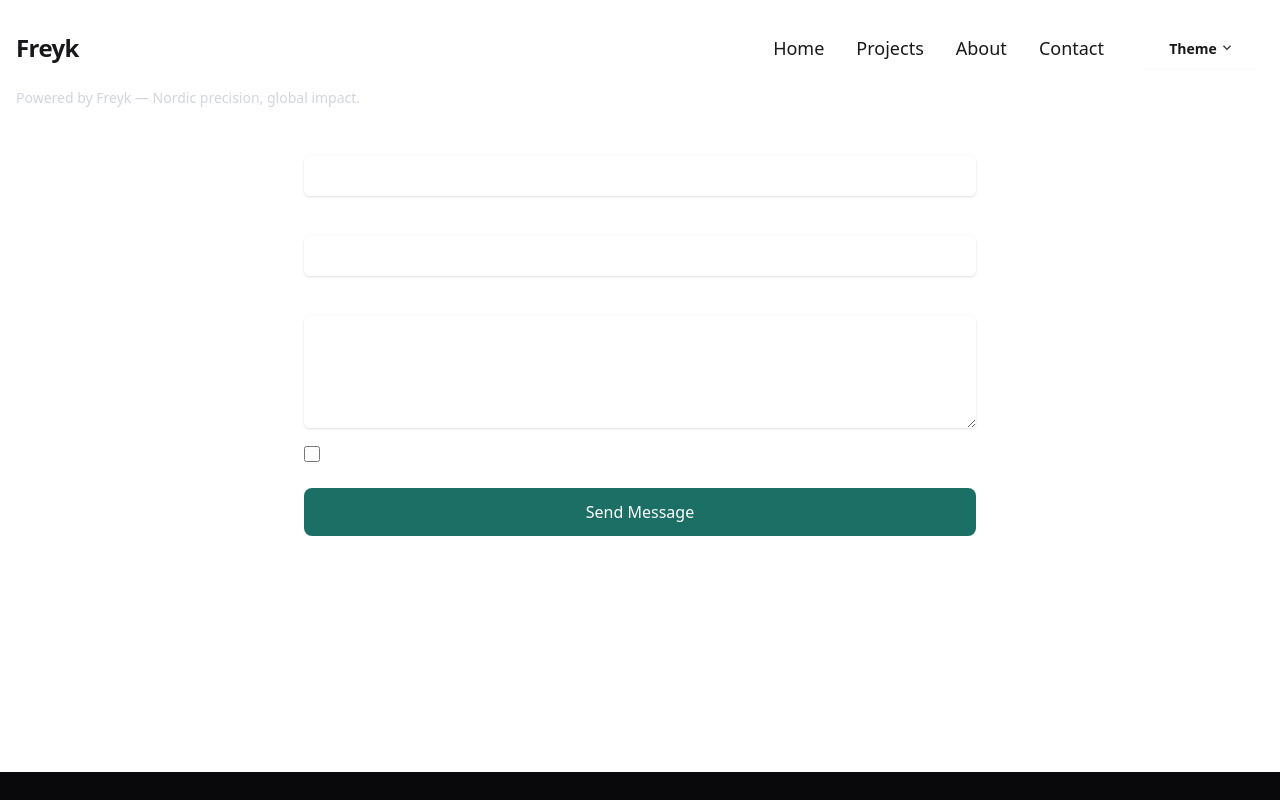
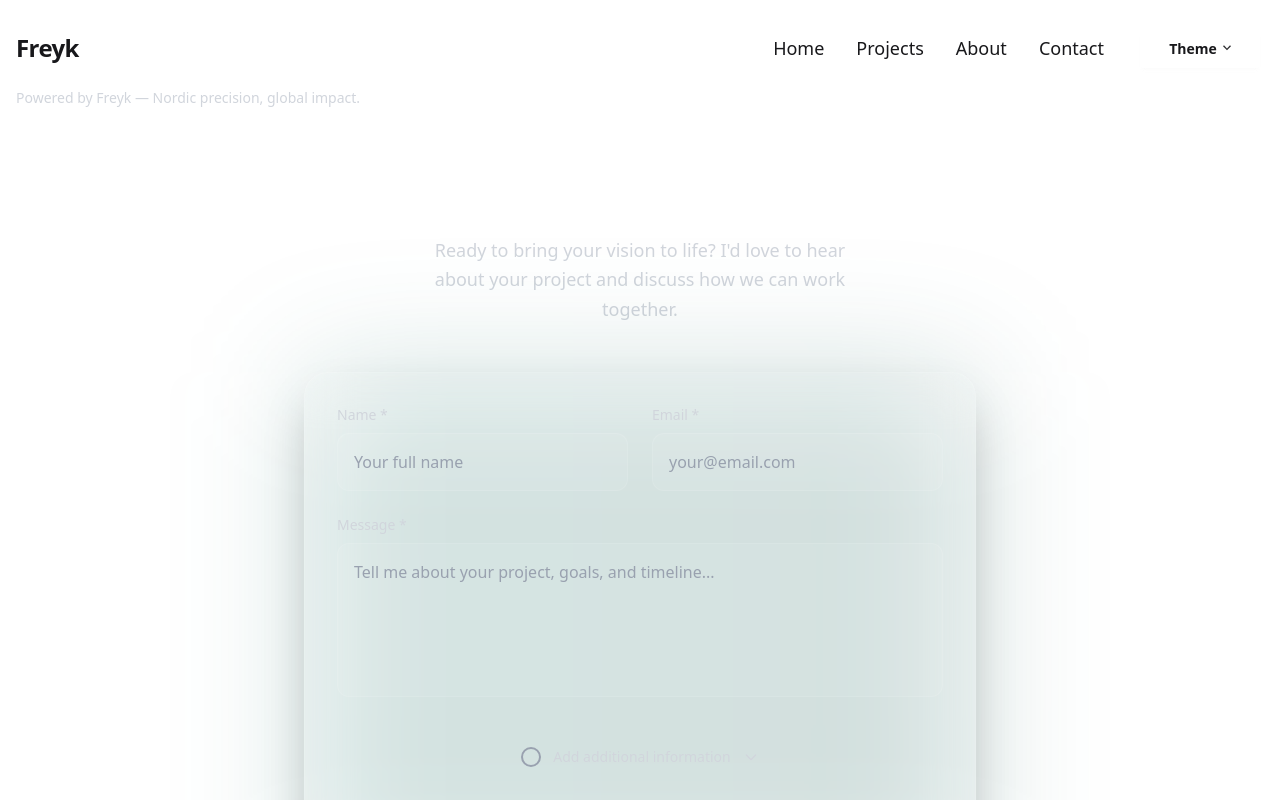
Before and after one commit to Mezsoa/Portfolio, a SvelteKit app: page /contact in a window 1280 px wide. Shown: the top 800 px of the page. Built offline with nearby package versions, Linux system fonts and the light colour scheme; no server answers.

Commit message:
updated the contact form and background to something more modern with touches and ideas from apple, stripe and Airbnb

```diff
--- a/src/routes/contact/+page.svelte
+++ b/src/routes/contact/+page.svelte
@@ -2,16 +2,12 @@
 	import emailjs from '@emailjs/browser';
 	import { onMount } from 'svelte';
 
-
-
 	let showAdditionalFields = $state(false);
 	let isSubmitting = $state(false);
 	let submitStatus = $state<'idle' | 'success' | 'error'>('idle');
-
-
+	let focusedField = $state<string | null>(null);
 
 	onMount(() => {
-		// Initialize EmailJS with your public key
 		emailjs.init(import.meta.env.VITE_EMAILJS_PUBLIC_KEY);
 	});
 
@@ -50,111 +46,268 @@
 	}
 </script>
 
-<form onsubmit={handleSubmit} class="mx-auto max-w-2xl space-y-6 min-h-[80vh]">
-    <div class="space-y-4">
-        <div>
-            <label for="name" class="block text-sm font-medium text-white">Name</label>
+<div class="min-h-[80vh] flex items-center justify-center py-12 px-4 sm:px-6 lg:px-8">
+	<div class="w-full max-w-2xl">
+		<!-- Header Section -->
+		<div class="text-center mb-12">
+			<h1 class="text-4xl font-bold text-white mb-4 tracking-tight">
+				Let's Build Something Amazing
+			</h1>
+			<p class="text-lg text-gray-300 max-w-md mx-auto leading-relaxed">
+				Ready to bring your vision to life? I'd love to hear about your project and discuss how we can work together.
+			</p>
+		</div>
+
+		<!-- Form Container -->
+		<div class="relative">
+			<!-- Background Glow Effect -->
+			<div class="absolute inset-0 bg-gradient-to-r from-[#1b6f65]/20 to-[#155a52]/20 rounded-3xl blur-3xl"></div>
+
+			<!-- Form Card -->
+			<div class="relative bg-white/5 backdrop-blur-xl border border-white/10 rounded-3xl p-8 shadow-2xl">
+				<form onsubmit={handleSubmit} class="space-y-8">
+					<!-- Required Fields Section -->
+					<div class="space-y-6">
+						<div class="grid grid-cols-1 md:grid-cols-2 gap-6">
+							<div class="group">
+								<label for="name" class="block text-sm font-medium text-gray-300 mb-2 transition-colors group-focus-within:text-[#1b6f65]">
+									Name *
+								</label>
+								<div class="relative">
 									<input
 										type="text"
 										id="name"
 										name="name"
 										required
-                class="mt-1 block w-full rounded-md border-gray-300 bg-white/10 px-4 py-2 text-white shadow-sm focus:border-[#1b6f65] focus:ring-[#1b6f65]"
+										bind:this={focusedField}
+										onfocus={() => focusedField = 'name'}
+										onblur={() => focusedField = null}
+										class="w-full px-4 py-4 bg-white/5 border border-white/10 rounded-xl text-white placeholder-gray-400 transition-all duration-300 focus:border-[#1b6f65] focus:ring-2 focus:ring-[#1b6f65]/20 focus:outline-none focus:bg-white/10"
+										placeholder="Your full name"
 									/>
+									<div class="absolute inset-0 rounded-xl bg-gradient-to-r from-[#1b6f65]/0 to-[#155a52]/0 transition-all duration-300 group-focus-within:from-[#1b6f65]/10 group-focus-within:to-[#155a52]/10 pointer-events-none"></div>
+								</div>
 							</div>
 
-        <div>
-            <label for="email" class="block text-sm font-medium text-white">Email</label>
+							<div class="group">
+								<label for="email" class="block text-sm font-medium text-gray-300 mb-2 transition-colors group-focus-within:text-[#1b6f65]">
+									Email *
+								</label>
+								<div class="relative">
 									<input
 										type="email"
 										id="email"
 										name="email"
 										required
-                class="mt-1 block w-full rounded-md border-gray-300 bg-white/10 px-4 py-2 text-white shadow-sm focus:border-[#1b6f65] focus:ring-[#1b6f65]"
+										bind:this={focusedField}
+										onfocus={() => focusedField = 'email'}
+										onblur={() => focusedField = null}
+										class="w-full px-4 py-4 bg-white/5 border border-white/10 rounded-xl text-white placeholder-gray-400 transition-all duration-300 focus:border-[#1b6f65] focus:ring-2 focus:ring-[#1b6f65]/20 focus:outline-none focus:bg-white/10"
+										placeholder="your@email.com"
 									/>
+									<div class="absolute inset-0 rounded-xl bg-gradient-to-r from-[#1b6f65]/0 to-[#155a52]/0 transition-all duration-300 group-focus-within:from-[#1b6f65]/10 group-focus-within:to-[#155a52]/10 pointer-events-none"></div>
+								</div>
+							</div>
 						</div>
 
-        <div>
-            <label for="message" class="block text-sm font-medium text-white">Message</label>
+						<div class="group">
+							<label for="message" class="block text-sm font-medium text-gray-300 mb-2 transition-colors group-focus-within:text-[#1b6f65]">
+								Message *
+							</label>
+							<div class="relative">
 								<textarea
 									id="message"
 									name="message"
-                rows="4"
+									rows="5"
 									required
-                class="mt-1 block w-full rounded-md border-gray-300 bg-white/10 px-4 py-2 text-white shadow-sm focus:border-[#1b6f65] focus:ring-[#1b6f65]"
+									bind:this={focusedField}
+									onfocus={() => focusedField = 'message'}
+									onblur={() => focusedField = null}
+									class="w-full px-4 py-4 bg-white/5 border border-white/10 rounded-xl text-white placeholder-gray-400 transition-all duration-300 focus:border-[#1b6f65] focus:ring-2 focus:ring-[#1b6f65]/20 focus:outline-none focus:bg-white/10 resize-none"
+									placeholder="Tell me about your project, goals, and timeline..."
 								></textarea>
+								<div class="absolute inset-0 rounded-xl bg-gradient-to-r from-[#1b6f65]/0 to-[#155a52]/0 transition-all duration-300 group-focus-within:from-[#1b6f65]/10 group-focus-within:to-[#155a52]/10 pointer-events-none"></div>
+							</div>
+						</div>
 					</div>
 
-        <div class="flex items-center">
-            <input
-                type="checkbox"
-                id="showAdditional"
-                bind:checked={showAdditionalFields}
-                class="h-4 w-4 rounded border-gray-300 text-[#1b6f65] focus:ring-[#1b6f65]"
-            />
-            <label for="showAdditional" class="ml-2 block text-sm text-white">
-                Add additional information
-            </label>
+					<!-- Additional Fields Toggle -->
+					<div class="flex items-center justify-center">
+						<button
+							type="button"
+							onclick={() => showAdditionalFields = !showAdditionalFields}
+							class="flex items-center gap-3 px-6 py-3 text-gray-300 hover:text-white transition-colors duration-200 group"
+						>
+							<div class="w-5 h-5 rounded-full border-2 border-gray-400 group-hover:border-[#1b6f65] transition-colors duration-200 flex items-center justify-center">
+								{#if showAdditionalFields}
+									<div class="w-2 h-2 bg-[#1b6f65] rounded-full"></div>
+								{/if}
+							</div>
+							<span class="text-sm font-medium">Add additional information</span>
+							<svg class="w-4 h-4 transition-transform duration-200 {showAdditionalFields ? 'rotate-180' : ''}" fill="none" stroke="currentColor" viewBox="0 0 24 24">
+								<path stroke-linecap="round" stroke-linejoin="round" stroke-width="2" d="M19 9l-7 7-7-7"></path>
+							</svg>
+						</button>
 					</div>
 
+					<!-- Additional Fields -->
 					{#if showAdditionalFields}
-            <div class="space-y-4">
-                <div>
-                    <label for="phone" class="block text-sm font-medium text-white">Phone</label>
+						<div class="space-y-6 animate-in slide-in-from-top-2 duration-300">
+							<div class="grid grid-cols-1 md:grid-cols-2 gap-6">
+								<div class="group">
+									<label for="phone" class="block text-sm font-medium text-gray-300 mb-2 transition-colors group-focus-within:text-[#1b6f65]">
+										Phone
+									</label>
+									<div class="relative">
 										<input
 											type="tel"
 											id="phone"
 											name="phone"
-                        class="mt-1 block w-full rounded-md border-gray-300 bg-white/10 px-4 py-2 text-white shadow-sm focus:border-[#1b6f65] focus:ring-[#1b6f65]"
+											bind:this={focusedField}
+											onfocus={() => focusedField = 'phone'}
+											onblur={() => focusedField = null}
+											class="w-full px-4 py-4 bg-white/5 border border-white/10 rounded-xl text-white placeholder-gray-400 transition-all duration-300 focus:border-[#1b6f65] focus:ring-2 focus:ring-[#1b6f65]/20 focus:outline-none focus:bg-white/10"
+											placeholder="+1 (555) 123-4567"
 										/>
+										<div class="absolute inset-0 rounded-xl bg-gradient-to-r from-[#1b6f65]/0 to-[#155a52]/0 transition-all duration-300 group-focus-within:from-[#1b6f65]/10 group-focus-within:to-[#155a52]/10 pointer-events-none"></div>
+									</div>
 								</div>
 
-                <div>
-                    <label for="company" class="block text-sm font-medium text-white">Company</label>
+								<div class="group">
+									<label for="company" class="block text-sm font-medium text-gray-300 mb-2 transition-colors group-focus-within:text-[#1b6f65]">
+										Company
+									</label>
+									<div class="relative">
 										<input
 											type="text"
 											id="company"
 											name="company"
-                        class="mt-1 block w-full rounded-md border-gray-300 bg-white/10 px-4 py-2 text-white shadow-sm focus:border-[#1b6f65] focus:ring-[#1b6f65]"
+											bind:this={focusedField}
+											onfocus={() => focusedField = 'company'}
+											onblur={() => focusedField = null}
+											class="w-full px-4 py-4 bg-white/5 border border-white/10 rounded-xl text-white placeholder-gray-400 transition-all duration-300 focus:border-[#1b6f65] focus:ring-2 focus:ring-[#1b6f65]/20 focus:outline-none focus:bg-white/10"
+											placeholder="Your company name"
 										/>
+										<div class="absolute inset-0 rounded-xl bg-gradient-to-r from-[#1b6f65]/0 to-[#155a52]/0 transition-all duration-300 group-focus-within:from-[#1b6f65]/10 group-focus-within:to-[#155a52]/10 pointer-events-none"></div>
+									</div>
+								</div>
 							</div>
 
-                <div>
-                    <label for="website" class="block text-sm font-medium text-white">Website</label>
+							<div class="group">
+								<label for="website" class="block text-sm font-medium text-gray-300 mb-2 transition-colors group-focus-within:text-[#1b6f65]">
+									Website
+								</label>
+								<div class="relative">
 									<input
 										type="url"
 										id="website"
 										name="website"
-                        class="mt-1 block w-full rounded-md border-gray-300 bg-white/10 px-4 py-2 text-white shadow-sm focus:border-[#1b6f65] focus:ring-[#1b6f65]"
+										bind:this={focusedField}
+										onfocus={() => focusedField = 'website'}
+										onblur={() => focusedField = null}
+										class="w-full px-4 py-4 bg-white/5 border border-white/10 rounded-xl text-white placeholder-gray-400 transition-all duration-300 focus:border-[#1b6f65] focus:ring-2 focus:ring-[#1b6f65]/20 focus:outline-none focus:bg-white/10"
+										placeholder="https://yourwebsite.com"
 									/>
+									<div class="absolute inset-0 rounded-xl bg-gradient-to-r from-[#1b6f65]/0 to-[#155a52]/0 transition-all duration-300 group-focus-within:from-[#1b6f65]/10 group-focus-within:to-[#155a52]/10 pointer-events-none"></div>
+								</div>
 							</div>
 						</div>
 					{/if}
-    </div>
+
+					<!-- Status Messages -->
 					{#if submitStatus === 'success'}
-	<div class="rounded-md bg-green-50 p-4 text-green-700">
-		Message sent successfully! I'll get back to you soon.
+						<div class="rounded-xl bg-green-500/10 border border-green-500/20 p-4 text-green-400 flex items-center gap-3">
+							<svg class="w-5 h-5" fill="currentColor" viewBox="0 0 20 20">
+								<path fill-rule="evenodd" d="M10 18a8 8 0 100-16 8 8 0 000 16zm3.707-9.293a1 1 0 00-1.414-1.414L9 10.586 7.707 9.293a1 1 0 00-1.414 1.414l2 2a1 1 0 001.414 0l4-4z" clip-rule="evenodd"></path>
+							</svg>
+							<span class="font-medium">Message sent successfully! I'll get back to you within 24 hours.</span>
 						</div>
 					{/if}
 					{#if submitStatus === 'error'}
-	<div class="rounded-md bg-red-50 p-4 text-red-700">
-		Error sending message. Please try again.
+						<div class="rounded-xl bg-red-500/10 border border-red-500/20 p-4 text-red-400 flex items-center gap-3">
+							<svg class="w-5 h-5" fill="currentColor" viewBox="0 0 20 20">
+								<path fill-rule="evenodd" d="M10 18a8 8 0 100-16 8 8 0 000 16zM8.707 7.293a1 1 0 00-1.414 1.414L8.586 10l-1.293 1.293a1 1 0 101.414 1.414L10 11.414l1.293 1.293a1 1 0 001.414-1.414L11.414 10l1.293-1.293a1 1 0 00-1.414-1.414L10 8.586 8.707 7.293z" clip-rule="evenodd"></path>
+							</svg>
+							<span class="font-medium">Something went wrong. Please try again or reach out directly.</span>
 						</div>
 					{/if}
 
+					<!-- Submit Button -->
 					<button
 						type="submit"
 						disabled={isSubmitting}
-        class="w-full rounded-lg bg-[#1b6f65] px-6 py-3 text-white transition-colors hover:bg-[#155a52] disabled:opacity-50 disabled:cursor-not-allowed flex items-center justify-center gap-2"
+						class="w-full relative group overflow-hidden rounded-xl bg-gradient-to-r from-[#1b6f65] to-[#155a52] px-8 py-4 text-white font-semibold transition-all duration-300 hover:from-[#155a52] hover:to-[#1b6f65] disabled:opacity-50 disabled:cursor-not-allowed disabled:hover:from-[#1b6f65] disabled:hover:to-[#155a52] transform hover:scale-[1.02] active:scale-[0.98]"
 					>
+						<div class="absolute inset-0 bg-gradient-to-r from-white/0 via-white/10 to-white/0 translate-x-[-100%] group-hover:translate-x-[100%] transition-transform duration-700"></div>
+						<div class="relative flex items-center justify-center gap-3">
 							{#if isSubmitting}
 								<svg class="animate-spin h-5 w-5" viewBox="0 0 24 24" fill="none">
 									<circle class="opacity-25" cx="12" cy="12" r="10" stroke="currentColor" stroke-width="4"></circle>
 									<path class="opacity-75" fill="currentColor" d="M4 12a8 8 0 018-8V0C5.373 0 0 5.373 0 12h4zm2 5.291A7.962 7.962 0 014 12H0c0 3.042 1.135 5.824 3 7.938l3-2.647z"></path>
 								</svg>
-            Sending...
+								<span>Sending your message...</span>
 							{:else}
-            Send Message
+								<svg class="w-5 h-5" fill="none" stroke="currentColor" viewBox="0 0 24 24">
+									<path stroke-linecap="round" stroke-linejoin="round" stroke-width="2" d="M12 19l9 2-9-18-9 18 9-2zm0 0v-8"></path>
+								</svg>
+								<span>Send Message</span>
 							{/if}
+						</div>
 					</button>
 				</form>
+			</div>
+		</div>
+
+		<!-- Contact Info -->
+		<div class="text-center mt-12">
+			<p class="text-gray-400 text-sm">
+				Prefer to reach out directly?
+				<a href="mailto:johngunnarsson_@hotmail.com" class="text-[#1b6f65] hover:text-[#155a52] transition-colors duration-200 font-medium">
+					johngunnarsson_@hotmail.com
+				</a>
+			</p>
+		</div>
+	</div>
+</div>
+
+<style>
+	/* Custom animations */
+	@keyframes slide-in-from-top-2 {
+		from {
+			opacity: 0;
+			transform: translateY(-1rem);
+		}
+		to {
+			opacity: 1;
+			transform: translateY(0);
+		}
+	}
+
+	.animate-in {
+		animation: slide-in-from-top-2 0.3s ease-out;
+	}
+
+	/* Smooth focus transitions */
+	input:focus, textarea:focus {
+		transform: translateY(-1px);
+	}
+
+	/* Custom scrollbar for textarea */
+	textarea::-webkit-scrollbar {
+		width: 6px;
+	}
+
+	textarea::-webkit-scrollbar-track {
+		background: rgba(255, 255, 255, 0.1);
+		border-radius: 3px;
+	}
+
+	textarea::-webkit-scrollbar-thumb {
+		background: rgba(27, 111, 101, 0.5);
+		border-radius: 3px;
+	}
+
+	textarea::-webkit-scrollbar-thumb:hover {
+		background: rgba(27, 111, 101, 0.7);
+	}
+</style>
```
Lines whose indentation alone changed are shown as unchanged.
